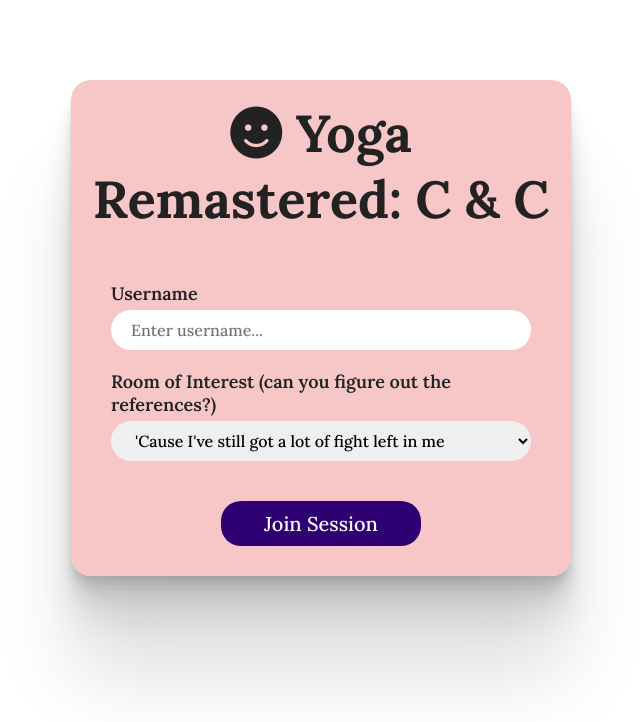
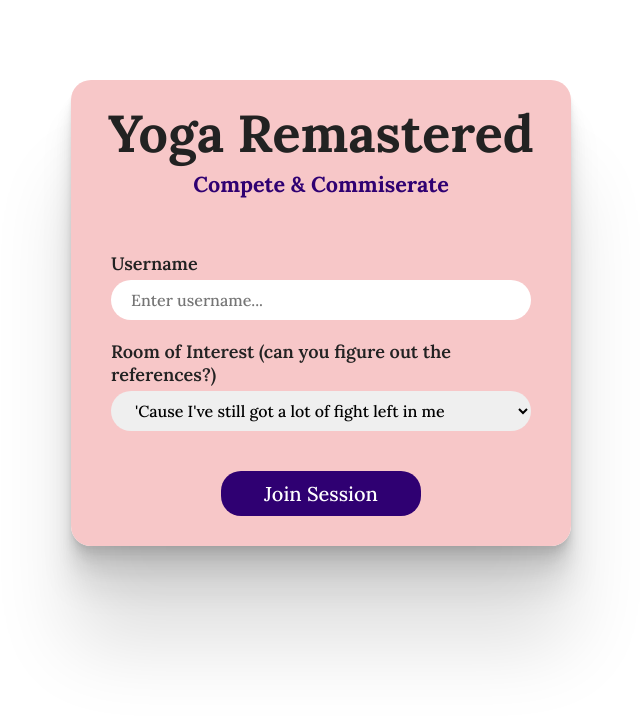
Before and after one commit to ceruleanox/YogaRemastered, a website: page public/index.html in a window 1280 px wide. Shown: the whole page, without its empty margins (319-959 px from the left). Drawn offline with Linux system fonts and the light colour scheme.

Commit message:
Update index.html

```diff
--- a/public/index.html
+++ b/public/index.html
@@ -11,7 +11,8 @@
     <body>
         <div class="join-container">
 			<header class="join-header">
-				<h1><i class="fas fa-smile"></i> Yoga Remastered: C & C</h1>
+				<h1> Yoga Remastered</h1>
+				<h5>Compete & Commiserate</h5>
 			</header>
 			<main class="join-main">
 				<form action="rooms.html">
```
